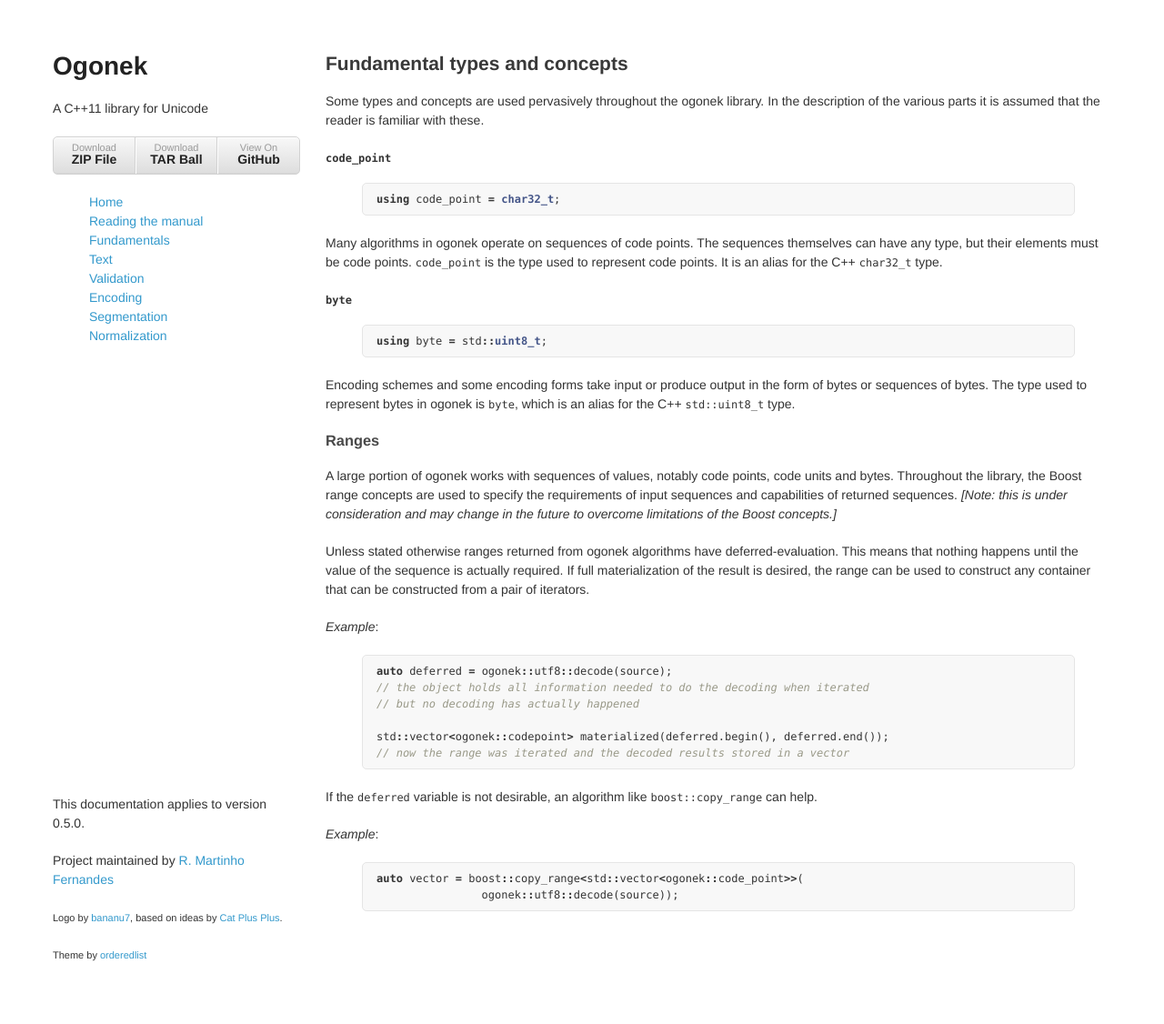
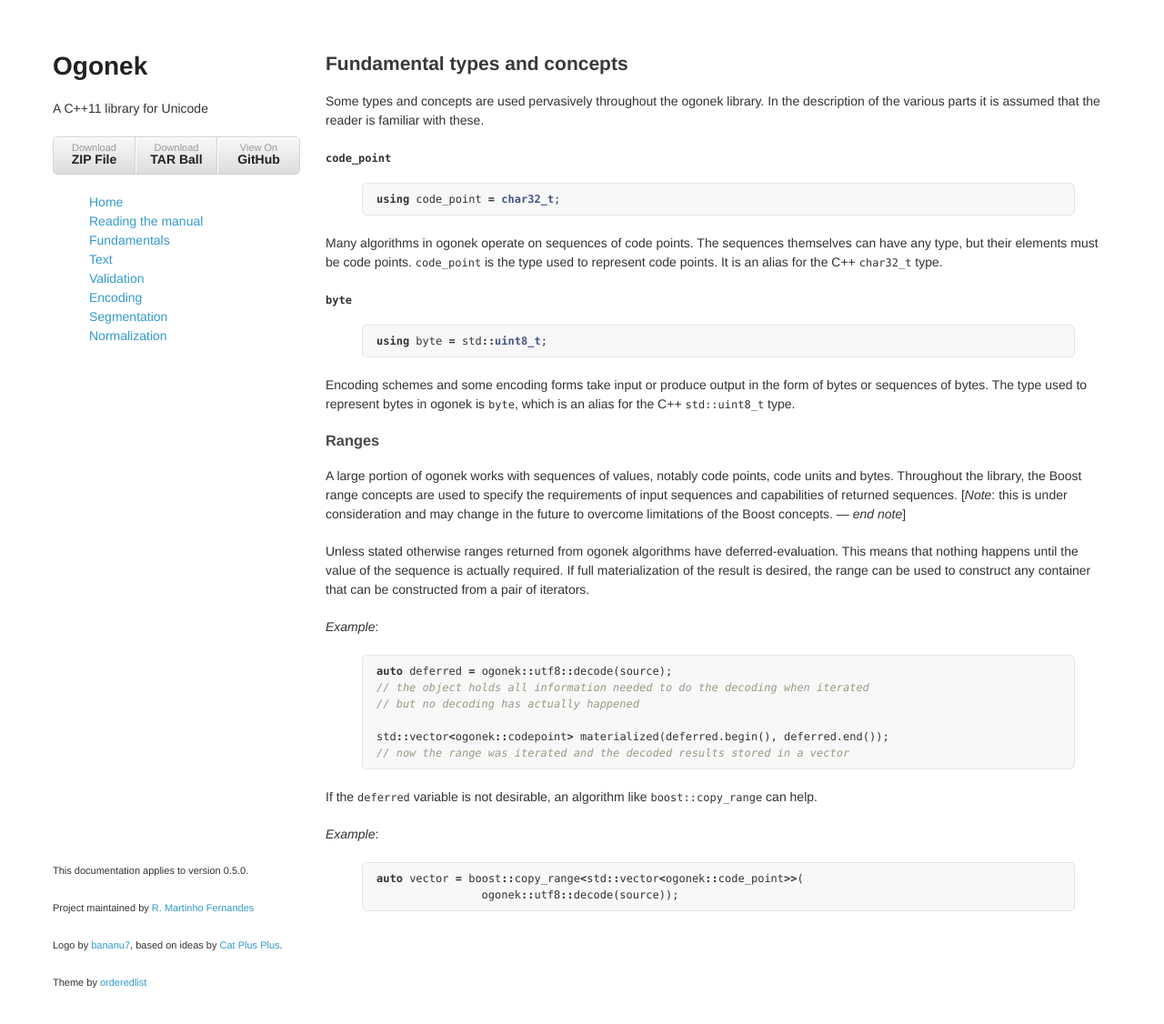
Before and after one commit to libogonek/ogonek, a Jekyll site: the page built from fundamental.markdown, in a window 1280 px wide and 1130 px high. Shown: the top 1126 px of the window at 91% size. Built offline with Jekyll 4.4.1, drawn with Linux system fonts in a browser that asks for light colours.

Commit message:
More docs

```diff
--- a/_includes/footer.html
+++ b/_includes/footer.html
@@ -1,6 +1,6 @@
       <footer>
-        <p>This documentation applies to version {{ site.doc_version }}.</p>
-        <p>Project maintained by <a href="https://github.com/rmartinho">R. Martinho Fernandes</a></p>
+        <p><small>This documentation applies to version {{ site.doc_version }}.</small></p>
+        <p><small>Project maintained by <a href="https://github.com/rmartinho">R. Martinho Fernandes</a></small></p>
         <p><small>Logo by <a href="https://github.com/bananu7">bananu7</a>, based on ideas by <a href="https://bitbucket.org/piotrlegnica">Cat Plus Plus</a>.</small></p>
         <p><small>Theme by <a href="https://github.com/orderedlist">orderedlist</a></small></p>
       </footer>
--- a/fundamental.markdown
+++ b/fundamental.markdown
@@ -33,8 +33,8 @@ is `byte`, which is an alias for the C++ `std::uint8_t` type.
 A large portion of ogonek works with sequences of values, notably code points,
 code units and bytes. Throughout the library, the Boost range concepts are used
 to specify the requirements of input sequences and capabilities of returned
-sequences. *\[Note: this is under consideration and may change in the future to
-overcome limitations of the Boost concepts.]*
+sequences. \[*Note*: this is under consideration and may change in the future to
+overcome limitations of the Boost concepts. &mdash; *end note*]
 
 Unless stated otherwise ranges returned from ogonek algorithms have
 deferred-evaluation. This means that nothing happens until the value of the
--- a/stylesheets/styles.css
+++ b/stylesheets/styles.css
@@ -185,7 +185,7 @@ footer {
   width:270px;
   float:left;
   position:fixed;
-  bottom:50px;
+  bottom:20px;
 }
 
 @media print, screen and (max-width: 960px) {
```
Also changed, not shown: text.markdown (+111 -16 lines).
